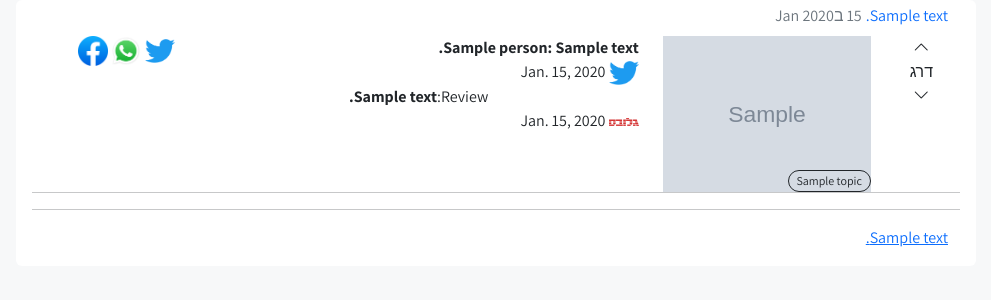
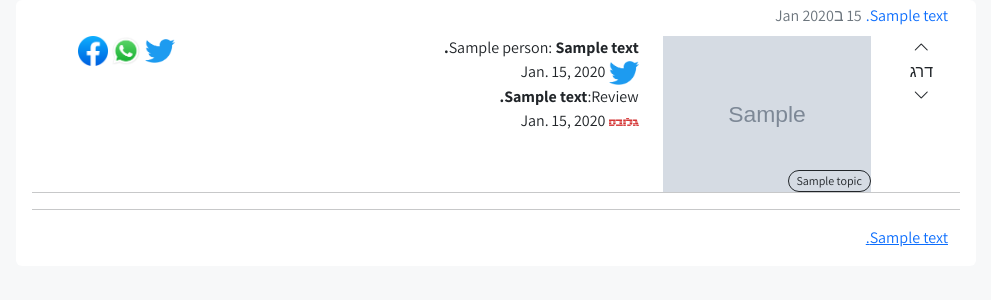
Before and after one commit to nonZero/TruePolitics, a Django app: page /s/1/ in a window 1280 px wide. Shown: the part 56-356 px from the top of the page, without its empty margins (144-1135 px from the left). Run offline with Django 4.2, Linux system fonts and the light colour scheme; tables that the repository leaves empty hold one stand-in row (values such as "Sample post"); grey boxes marked "Sample" are stand-in pictures; some libraries are stand-ins or nearby versions.

Commit message:
statement

```diff
--- a/statements/templates/statements/_statement.html
+++ b/statements/templates/statements/_statement.html
@@ -39,16 +39,17 @@
                     </div>
 
                     <div class="col-sm">
-                        <div>
-                            <a class="fw-bold text-decoration-none text-dark"
-                               class="mb-2"
+                        <div>    {% if with_author %}
+                                <a href="{% url 's:person' o.person.pk %}"
+                                class=" text-decoration-none text-dark mb-2"
+                                >
+                                    {{ o.person }}:
+                                </a>
+                            {% endif %}
+                            <a class="fw-bold text-decoration-none text-dark mb-2"
                                target="_blank"
-                               href="{{ o.resources.first.url }}">
-                                {% if with_author %}
-                                    <span>
-                                    {{ o.person }}:
-                                </span>
-                                {% endif %}
+
+                            href="{{ o.resources.first.url }}">
 
                                 {{ o.content|linebreaksbr }}
                             </a>
@@ -67,7 +68,7 @@
                         <div>
                             <div>
                                 <a href="#"
-                                class="d-flex justify-content-center align-items-start text-decoration-none text-dark">
+                                class="d-flex justify-contet-center align-items-start text-decoration-none text-dark">
                                     <span>{% trans "Review" %}:</span>
                                     <strong>
                                         {{ o.review }}
```
